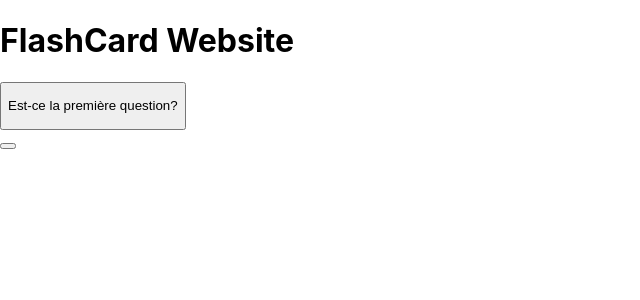
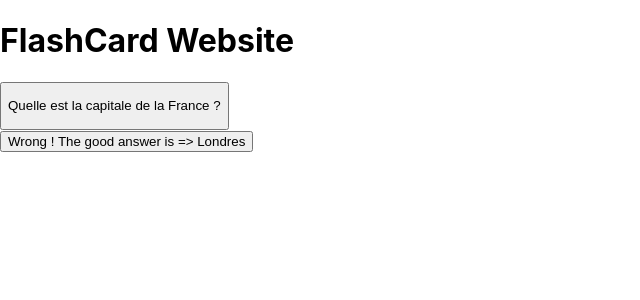
Before and after one commit to KevinGauvain/create-react-app, a React (Create React App) app: page / in a window 1280 px wide. Both pictures are taken after typing "Sample" into the empty fields and a click on the button "Submit". Shown: the top 300 px of the page, without its empty margins (0-640 px from the left). Built offline with nearby package versions, Linux system fonts and the light colour scheme.

Commit message:
Form and Submit Terminé (sans css background)

```diff
--- a/src/components/Mental_Card/Input_Form_Card.tsx
+++ b/src/components/Mental_Card/Input_Form_Card.tsx
@@ -1,53 +1,59 @@
 import React from "react";
 
 const InputCard = (props: any) => {
-  const [testing, setTesting] = React.useState(true);
-  // const [faceTwoUpdate, setFaceTwoUpdate] = React.useState(true);
-
-  // const inputOuPas = (data: any) => {
-  //   const result = data.target.value;
-  //   data.preventDefault();
-  //   console.log("c'est un test : ", result);
-  // };
+  const [face, setFace] = React.useState(true);
 
   const [isAnswer, setIsAnswer] = React.useState("");
 
-  function handleInputText(data: any) {
-    if (data.target.value === "oui") {
-      return setIsAnswer("Right !");
+  function controlInputText() {
+    if (isAnswer === props.product.questionTwo.answer) {
+      return `Right ! The good answer is : ${props.product.questionTwo.answer}`;
+    } else if (isAnswer === "") {
+      return `Wrong ! The good answer is => ${props.product.questionTwo.answer}`;
     } else {
-      return setIsAnswer("Wrong !");
+      return `Wrong ! The good answer is => ${props.product.questionTwo.answer}`;
     }
   }
 
   return (
     <div>
-      {testing ? (
+      {face ? (
         <div>
           <label htmlFor="firstNameString">
             {props.product.questionTwo.question}
           </label>
-          <form>
+          <form onSubmit={controlInputText}>
             <input
               type="text"
               className="form-control"
               placeholder="Type your answer"
+              onChange={(event) => setIsAnswer(event.target.value)}
             />
             <button
+              type="submit"
               className="btn btn-primary"
-              onClick={() => setTesting(!testing)}
-              onSubmit={(event) => handleInputText(event)}
+              onClick={() => setFace(!face)}
             >
               Submit
             </button>
           </form>
         </div>
       ) : (
-        <button onClick={() => setTesting(!testing)}></button>
+        <button onClick={() => setFace(!face)}>{controlInputText()}</button>
       )}
     </div>
   );
 };
+
+// -
+// -
+// -
+// -
+// -
+// -
+// --------------------------ATTENTION !!! => EXPORT FONCTION TOUT EN BAS !!! A LA FIN DU BROUILLON------------------------------------
+
+// --------------------------------------------------Brouillon----------------------------------------------------------------------
 
 //   return (
 //     <div>
--- a/src/data/questionAndAnswer.js
+++ b/src/data/questionAndAnswer.js
@@ -1,15 +1,15 @@
 const panelQuestion = {
   questionOne: {
-    question: "Est-ce la première question?",
-    answer: "Oui c'est la première question",
+    question: "Quelle est la capitale de la France ?",
+    answer: "Paris",
   },
   questionTwo: {
-    question: "Est-ce la deuxième question?",
-    answer: "oui",
+    question: "Quelle est la capitale de l'Angleterre ?",
+    answer: "Londres",
   },
   questionThree: {
-    question: "Est-ce la troisième question?",
-    answer: "Oui c'est la troisième question",
+    question: "Quelle est la capitale de l'Allemagne ?",
+    answer: "Berlin",
   },
 };
 
```
